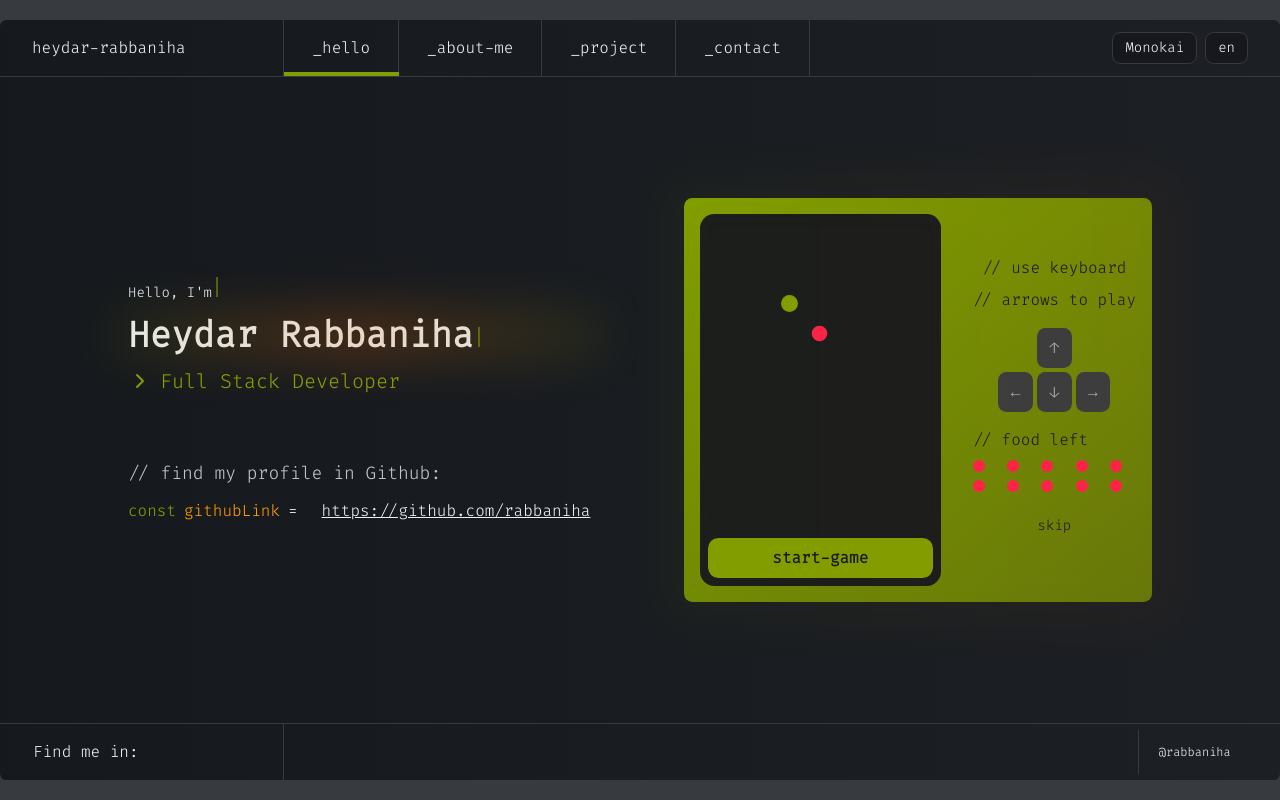
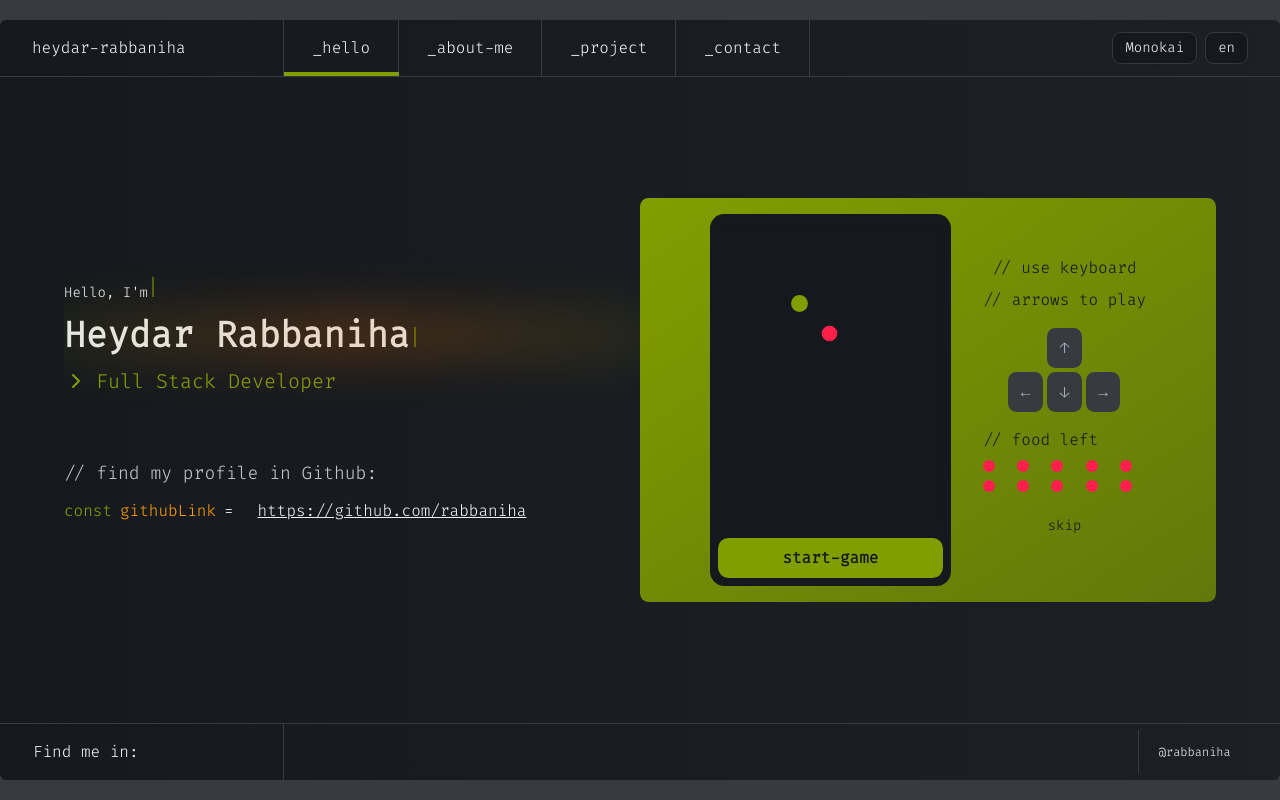
Before and after one commit to rabbaniha/vscode-portfolio, a Next.js app: page /en in a window 1280 px wide. Built offline with nearby package versions, Linux system fonts and the light colour scheme; some icons are missing.

Commit message:
fix style and layout and show game in mobile screen

```diff
--- a/src/app/[locale]/page.tsx
+++ b/src/app/[locale]/page.tsx
@@ -135,12 +135,13 @@ export default function HomePage() {
 
   return (
     <motion.div
-      className="w-[90%] max-w-5xl mx-auto h-full flex items-center justify-between"
+      className="w-[90%]  mx-auto h-full flex flex-col lg:flex-row  items-center py-32 lg:py-0 gap-16
+      lg:gap-0  overflow-y-auto scrollbar-hide"
       variants={containerVariants}
       initial="hidden"
       animate="visible"
     >
-      <div className="space-y-16">
+      <div className="space-y-16 lg:w-1/2">
         {/* بخش اصلی */}
         <div className="space-y-3">
           {/* Greeting با انیمیشن fade up */}
@@ -255,33 +256,11 @@ export default function HomePage() {
 
       {/* Snake Game با انیمیشن */}
       <motion.div
-        className="hidden lg:block"
+        className="  lg:w-1/2 "
         variants={snakeGameVariants}
         whileHover="hover"
       >
-        <motion.div
-          className="relative"
-          whileHover={{
-            boxShadow: "0 20px 40px rgba(0,0,0,0.1)",
-            transition: { duration: 0.3 },
-          }}
-        >
-          <SnakeGame />
-
-          {/* افکت glow */}
-          <motion.div
-            className="absolute -inset-4 bg-gradient-to-r from-primary/10 to-accent/10 rounded-lg blur-xl z-50"
-            animate={{
-              opacity: [0.3, 0.6, 0.3],
-              scale: [1, 1.05, 1],
-            }}
-            transition={{
-              duration: 3,
-              repeat: Infinity,
-              ease: easeInOut,
-            }}
-          />
-        </motion.div>
+        <SnakeGame />
       </motion.div>
     </motion.div>
   );
```
